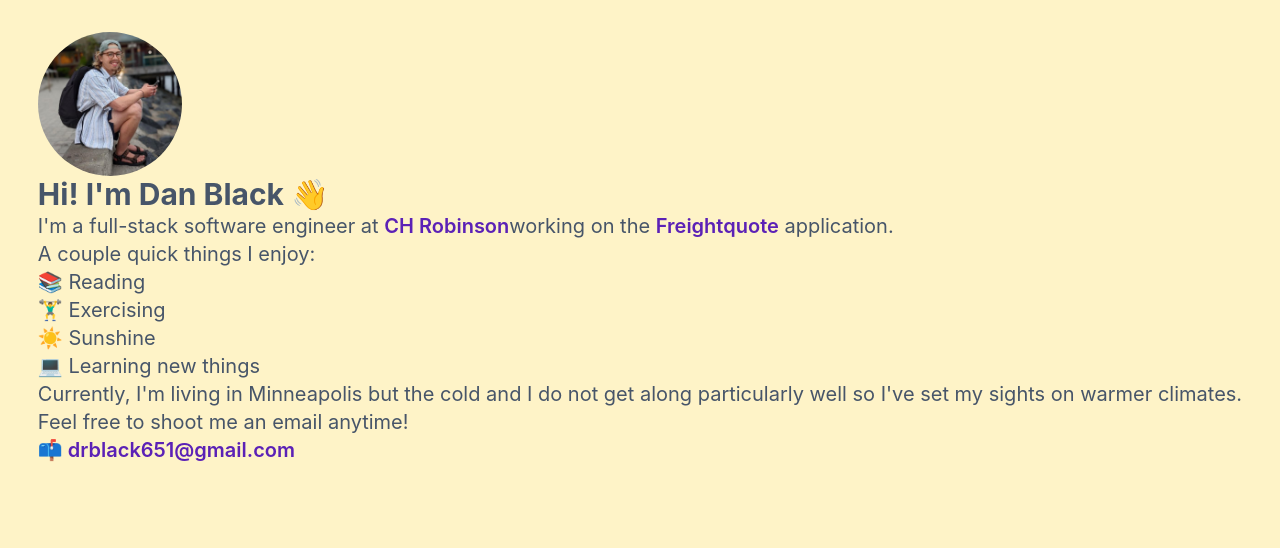
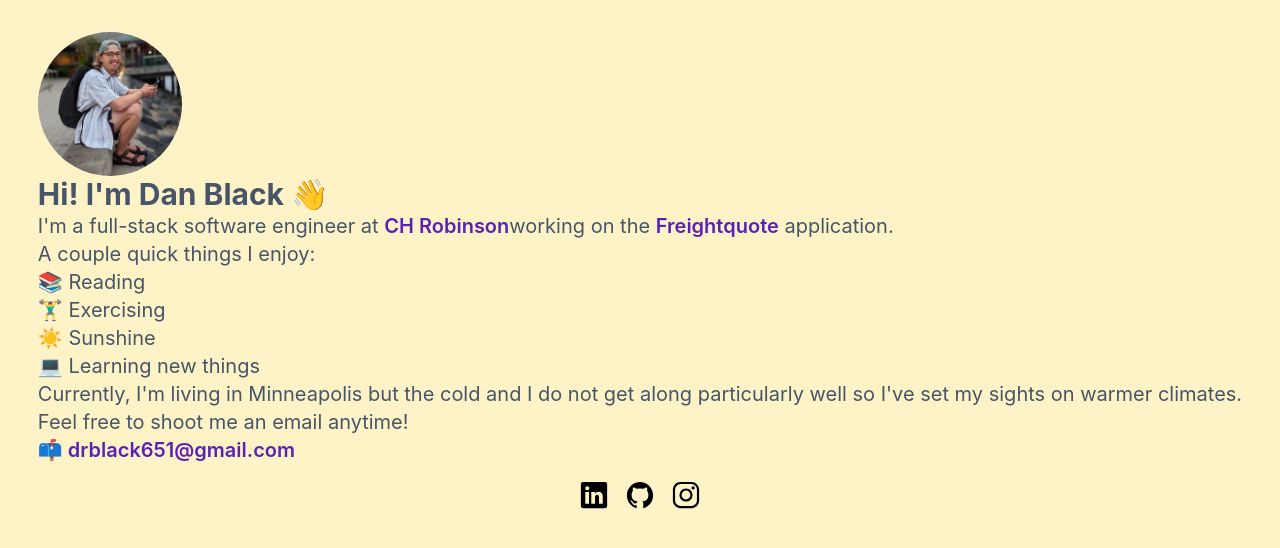
Before and after one commit to sterlinghomard/chocolatecroissant, a Next.js app: page / in a window 1280 px wide. Shown: the top 548 px of the page. Built offline with nearby package versions, Linux system fonts and the light colour scheme.

Commit message:
Add wrapper and change components to exported named default functions

```diff
--- /dev/null
+++ b/components/Footer.jsx
@@ -0,0 +1,23 @@
+import SocialButton from "./SocialButton";
+
+export default function Footer() {
+  return (
+    <footer className="flex items-center justify-center space-x-4">
+      <SocialButton
+        href='https://www.linkedin.com/in/danielblack2022/'
+        src='/icons/logo-linkedin.svg'
+        alt='LinkedIn Icon'
+      />
+      <SocialButton
+        href='https://github.com/daniel-black'
+        src='/icons/logo-github.svg'
+        alt='Github Icon'
+      />
+      <SocialButton
+        href='https://www.instagram.com/danblack__/'
+        src='/icons/logo-instagram.svg'
+        alt='Instagram Icon'
+      />
+    </footer>
+  );
+}
--- a/components/Picture.jsx
+++ b/components/Picture.jsx
@@ -1,7 +1,8 @@
 import React from 'react';
 import Image from 'next/image';
 
-export const Picture = () => (
+export default function Picture() {
+  return (
     <div className='w-36 h-36 relative'>
       <Image
         src="/dan.jpg"
@@ -11,3 +12,4 @@ export const Picture = () => (
       />
     </div>
   );
+}
--- a/components/SocialButton.jsx
+++ b/components/SocialButton.jsx
@@ -1,15 +1,20 @@
 import Image from 'next/image';
 
-export const SocialButton = (props) => {
+export default function SocialButton(props) {
   const { href, src, alt } = props;
 
   return (
-    <div className='h-12'>
-      <a href={href} target='_blank' rel="noreferrer" className='relative'>
+    <div className='hover:animate-pulse'>
+      <a
+        href={href}
+        target='_blank'
+        rel="noreferrer"
+        className='relative'>
         <Image
           src={src}
           alt={alt}
-          layout='fill'
+          height='30'
+          width='30'
         />
       </a>
     </div>
--- a/components/SocialLinks.jsx
+++ /dev/null
@@ -1,33 +0,0 @@
-import Image from "next/image";
-import { SocialButton } from "./SocialButton";
-
-export const SocialLinks = () => (
-  <footer className="relative h-12 flex items-center justify-center space-x-4">
-    {/* <a href="https://www.linkedin.com/in/danielblack2022/" target='_blank' rel="noreferrer" className="block">
-      <Image
-        src='/icons/logo-linkedin.svg'
-        alt='LinkedIn Icon'
-        layout="fill"
-      />
-    </a>
-    <a href="https://github.com/daniel-black" target='_blank' rel="noreferrer" className="block">
-      <Image
-        src='/icons/logo-github.svg'
-        alt='Github Icon'
-        layout="fill"
-      />
-    </a>
-    <a href="https://www.instagram.com/danblack__/" target='_blank' rel="noreferrer" className="block">
-      <Image
-        src='/icons/logo-instagram.svg'
-        alt='Instagram Icon'
-        layout="fill"
-      />
-    </a> */}
-    <SocialButton
-      href='https://www.linkedin.com/in/danielblack2022/'
-      src='/icons/logo-linkedin.svg'
-      alt='LinkedIn Icon'
-    />
-  </footer>
-);
--- /dev/null
+++ b/pages/About.jsx
@@ -0,0 +1,3 @@
+export default function About() {
+  return <h1>Howdy dudes</h1>;
+}
--- a/pages/_app.js
+++ b/pages/_app.js
@@ -1,7 +1,13 @@
+import Footer from '../components/Footer';
 import '../styles/globals.css';
 
 function MyApp({ Component, pageProps }) {
-  return <Component {...pageProps} />;
+  return (
+    <div className='bg-amber-100 min-w-screen min-h-screen text-slate-600 flex flex-col items-center py-4 md:py-8 px-5 space-y-4 text-lg sm:text-xl'>
+      <Component {...pageProps} />
+      <Footer />
+    </div>
+  );
 }
 
 export default MyApp;
--- a/pages/index.js
+++ b/pages/index.js
@@ -1,6 +1,5 @@
 import Head from 'next/head'
-import { Picture } from '../components/Picture'
-import { SocialLinks } from '../components/SocialLinks'
+import Picture from '../components/Picture'
 
 export default function Home() {
   return (
@@ -11,7 +10,7 @@ export default function Home() {
         <link rel="icon" href="/favicon.ico" />
       </Head>
 
-      <div className='bg-amber-100 min-w-screen min-h-screen text-slate-600 flex flex-col items-center py-4 md:py-8 px-5 space-y-4 text-lg sm:text-xl'>
+
         <main className='flex-grow'>
           <Picture />
           <h1 className="text-2xl sm:text-3xl font-bold">Hi! I'm Dan&nbsp;Black 👋</h1>
@@ -30,9 +29,7 @@ export default function Home() {
           <p>Feel free to shoot me an email anytime!</p>
           <a href="mailto:drblack651@gmail.com" className="text-violet-800 hover:underline underline-offset-8 decoration-wavy font-semibold">📫&nbsp;drblack651@gmail.com</a>
         </main>
-        <SocialLinks />
       </div>
 
-    </div>
-  )
+  );
 }
```
Lines whose indentation alone changed are shown as unchanged.
